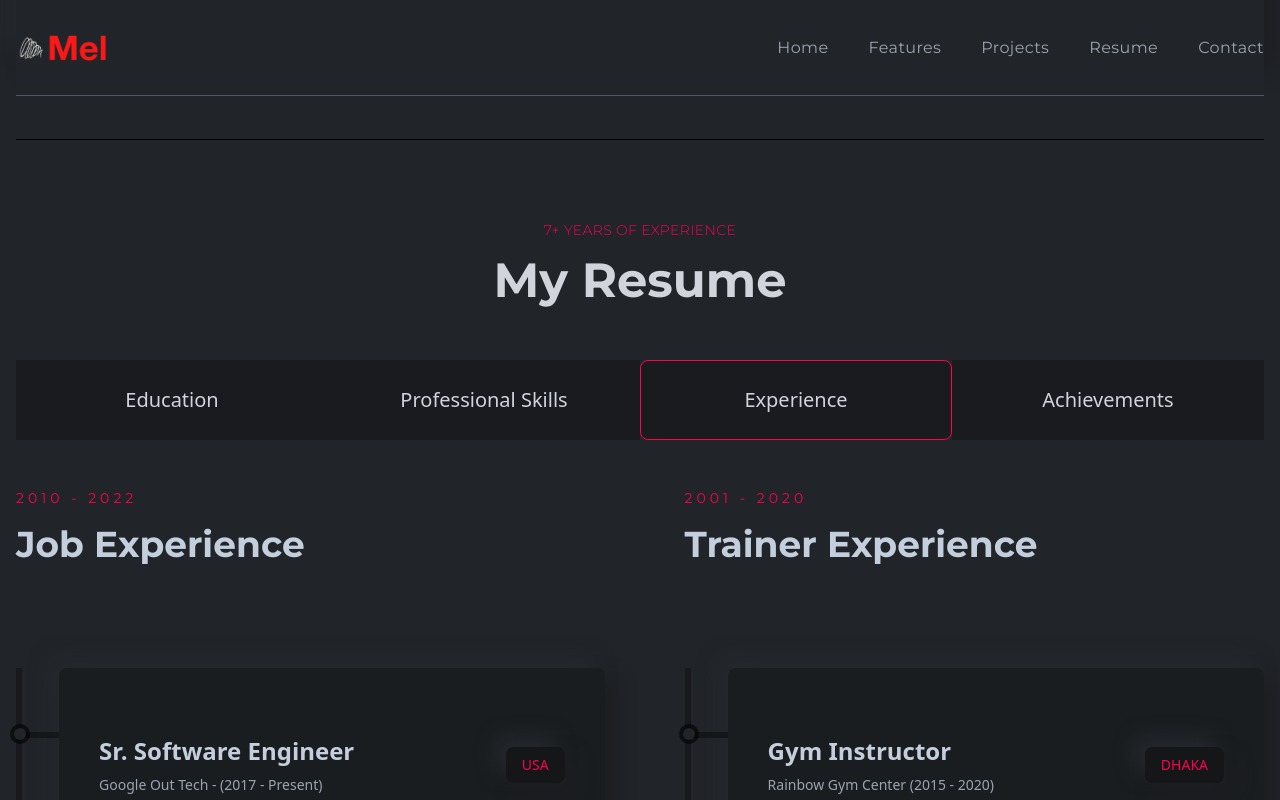
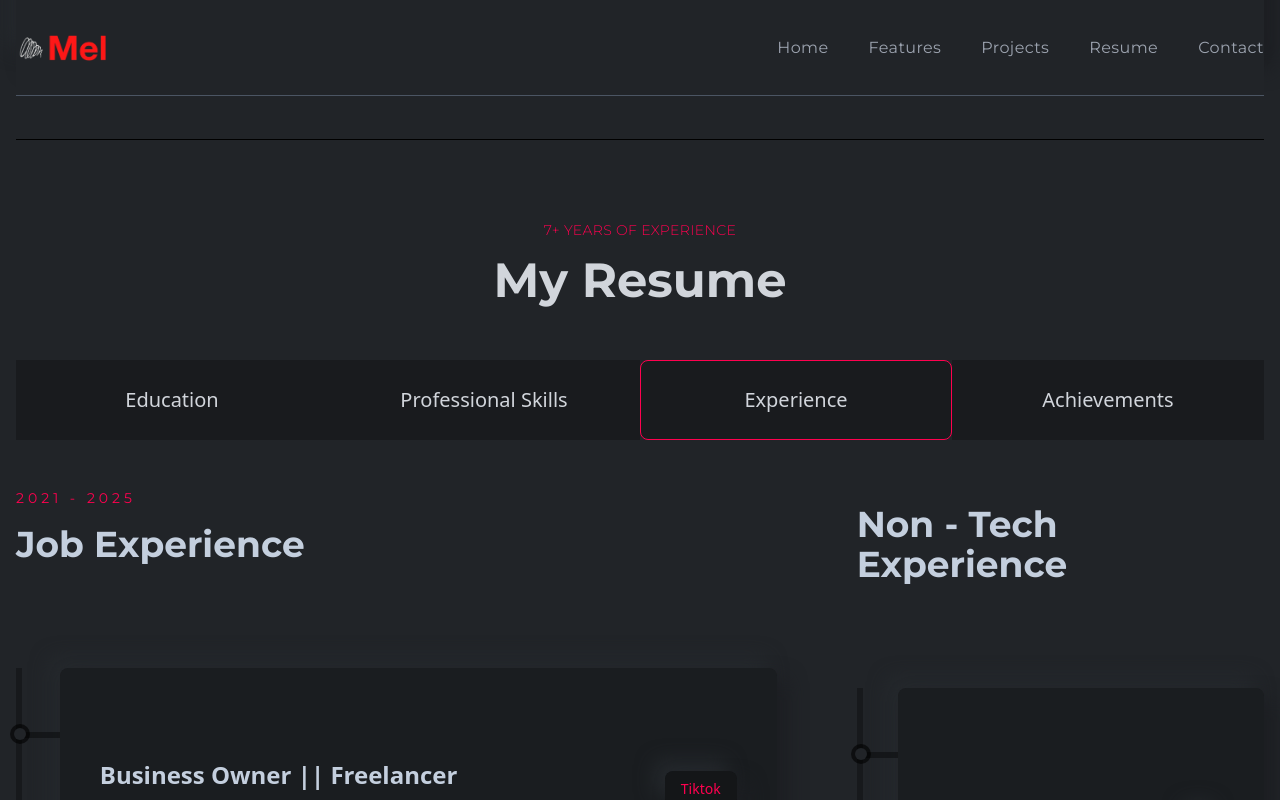
Before and after one commit to MELTHEGREAT/mel-portfolio, a React (Create React App) app: page / in a window 1280 px wide. Both pictures are taken after a click on the item "Experience". Shown: the part 3107-3907 px from the top of the page. Built offline with nearby package versions, Linux system fonts and the light colour scheme.

Commit message:
Just making a little bit of adjustment specially in experience nav

```diff
--- a/src/components/banner/LeftBanner.js
+++ b/src/components/banner/LeftBanner.js
@@ -15,7 +15,7 @@ const LeftBanner = () => {
     words: [
       "BSIT Student from PUP - Unisan.",
       "Web Developer.",
-      "UI/UX Designer."
+      "Freelancer."
 
     ],
 
--- a/src/components/contact/ContactLeft.js
+++ b/src/components/contact/ContactLeft.js
@@ -11,19 +11,18 @@ const ContactLeft = () => {
         alt="contactImg"
       />
       <div className="flex flex-col gap-4">
-        <h3 className="text-3xl font-bold text-white">John Doe</h3>
+        <h3 className="text-3xl font-bold text-white">Normel Almagro</h3>
         <p className="text-lg font-normal text-gray-400">
-          MERN Stack Developer
+          Freelancer
         </p>
         <p className="text-base text-gray-400 tracking-wide">
-          Lorem ipsum, dolor sit amet consectetur adipisicing elit. Facilis
-          ipsam autem cumque, accusantium dicta odio.
+        I'm an aspiring developer who loves figuring things out and making ideas work.
         </p>
         <p className="text-base text-gray-400 flex items-center gap-2">
-          Phone: <span className="text-lightText">+968 97859628</span>
+          Phone: <span className="text-lightText">+639977623156</span>
         </p>
         <p className="text-base text-gray-400 flex items-center gap-2">
-          Email: <span className="text-lightText">noor.jsdivs@gmail.com</span>
+          Email: <span className="text-lightText">almagronormel.12@gmail.com</span>
         </p>
       </div>
       <div className="flex flex-col gap-4">
--- a/src/components/navbar/Navbar.js
+++ b/src/components/navbar/Navbar.js
@@ -46,11 +46,9 @@ const Navbar = () => {
           <div className="w-[80%] h-screen overflow-scroll absolute top-0 left-0 bg-gray-900 p-4 scrollbar-hide">
             <div className="flex flex-col gap-8 py-2 relative">
               <div>
-                <img className="w-32" src={logo} alt="logo" />
+                <img className="w-32" src={mel_logo} alt="logo" />
                 <p className="text-sm text-gray-400 mt-2">
-                  Lorem ipsum dolor sit, amet consectetur adipisicing elit.
-                  Earum soluta perspiciatis molestias enim cum repellat, magnam
-                  exercitationem distinctio aliquid nam.
+                I'm an aspiring developer who loves figuring things out and making ideas work.
                 </p>
               </div>
               <ul className="flex flex-col gap-4">
--- a/src/components/resume/Experience.js
+++ b/src/components/resume/Experience.js
@@ -11,53 +11,45 @@ const Experience = () => {
     >
       <div>
         <div className="py-6 lgl:py-12 font-titleFont flex flex-col gap-4">
-          <p className="text-sm text-designColor tracking-[4px]">2010 - 2022</p>
+          <p className="text-sm text-designColor tracking-[4px]">2021 - 2025</p>
           <h2 className="text-3xl md:text-4xl font-bold">Job Experience</h2>
         </div>
         <div className="mt-6 lgl:mt-14 w-full h-[1000px] border-l-[6px] border-l-black border-opacity-30 flex flex-col gap-10">
           <ResumeCard
-            title="Sr. Software Engineer"
-            subTitle="Google Out Tech - (2017 - Present)"
-            result="USA"
-            des="Google's hiring process is an important part of our culture. Googlers care deeply about their teams and the people who make them up."
+            title="Business Owner || Freelancer"
+            subTitle="Liveselling and Tiktok Affiliates - (2024 - Present)"
+            result="Tiktok"
+            des="Handled Tiktok live selling 'ukay shoes', people engagement, and content creation."
           />
           <ResumeCard
-            title="Web Developer & Trainer"
-            subTitle="Apple Developer Team - (2012 - 2016)"
-            result="MALAYSIA"
-            des="A popular destination with a growing number of highly qualified homegrown graduates, it's true that securing a role in Malaysia isn't easy."
+            title="IT Intern"
+            subTitle="PUP - (2025)"
+            result="Unisan Quezon"
+            des="Develop a system for clients and basic tech assistance for office computers and printers."
           />
           <ResumeCard
-            title="Front-end Developer"
-            subTitle="Nike - (2020 - 2011)"
-            result="Oman"
-            des="The Oman economy has grown strongly over recent years, having transformed itself from a producer and innovation-based economy."
+            title="Cashier"
+            subTitle="5 Star Chicken - (2022)"
+            result="Malvar Batangas"
+            des="Handling people management and engagement."
           />
         </div>
       </div>
       <div>
         <div className="py-6 lgl:py-12 font-titleFont flex flex-col gap-4">
-          <p className="text-sm text-designColor tracking-[4px]">2001 - 2020</p>
-          <h2 className="text-3xl md:text-4xl font-bold">Trainer Experience</h2>
+          <p className="text-sm text-designColor tracking-[4px]"></p>
+          <h2 className="text-3xl md:text-4xl font-bold">Non - Tech Experience</h2>
         </div>
         <div className="mt-6 lgl:mt-14 w-full h-[1000px] border-l-[6px] border-l-black border-opacity-30 flex flex-col gap-10">
           <ResumeCard
-            title="Gym Instructor"
-            subTitle="Rainbow Gym Center (2015 - 2020)"
-            result="DHAKA"
-            des="The training provided by universities in order to prepare people to work in various sectors of the economy or areas of culture."
           />
           <ResumeCard
-            title="Web Developer and Instructor"
-            subTitle="SuperKing College (2010 - 2014)"
-            result="CANADA"
-            des="Higher education is tertiary education leading to award of an academic degree. Higher education, also called post-secondary education."
+            title=""
+            subTitle=""
+            result=""
+            des=""
           />
           <ResumeCard
-            title="School Teacher"
-            subTitle="Kingstar Secondary School (2001 - 2010)"
-            result="NEVADA"
-            des="Secondary education or post-primary education covers two phases on the International Standard Classification of Education scale."
           />
         </div>
       </div>
--- /dev/null
+++ b/src/practice.js
@@ -0,0 +1,6 @@
+let reversedWord = (str) =>{
+    let emptyStr = "";
+    for(let i = str - word; i <= 0; i--){
+        emptyStr += str[[]]
+    }
+}
```
